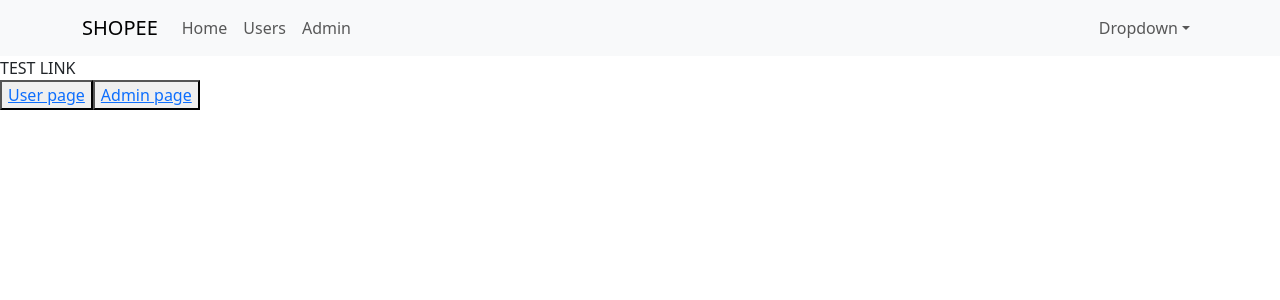
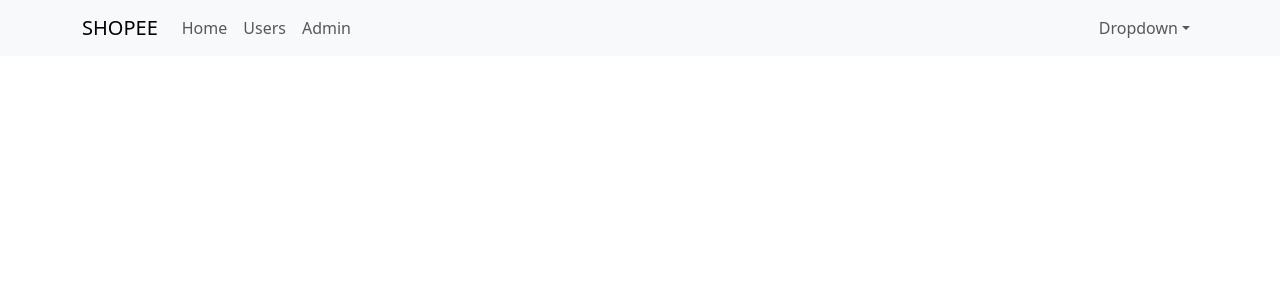
Before and after one commit to Khan9Tran/demo-react, a React (Vite) app: page / in a window 1280 px wide. Shown: the top 300 px of the page. Built offline with nearby package versions, Linux system fonts and the light colour scheme.

Commit message:
nested route

```diff
--- a/src/App.jsx
+++ b/src/App.jsx
@@ -1,20 +1,17 @@
 import './App.scss'
 import Header from './components/Header/Header'
-import { Link } from 'react-router-dom'
+import { Outlet, Link } from 'react-router-dom'
 function App() {
   return (
-    <div className="App-container">
-      <Header />
-      <div>
-        TEST LINK
+    <div className="app-container">
+      <div className='header-container'>
+        <Header/>
       </div>
-      <div>
-        <button>
-          <Link to={'/users'}>User page</Link>
-        </button>
-        <button>
-          <Link to={'/admins'}>Admin page</Link>
-        </button>
+      <div className='main-container'>
+        <div className='side-nav-container'></div>
+        <div className='content-container'>
+          <Outlet/>
+        </div>
       </div>
     </div>
   )
--- a/src/main.jsx
+++ b/src/main.jsx
@@ -17,9 +17,10 @@ ReactDOM.createRoot(document.getElementById('root')).render(
     {/* <React.StrictMode> */}
       <BrowserRouter>
         <Routes>
-          <Route path="/" element={<App />} />
-          <Route path="users" element={<User />} />
-          <Route path="admins" element={<Admin />} />
+          <Route path="/" element={<App />}>
+            <Route path="users" element={<User />} />
+            <Route path="admins" element={<Admin />} />
+          </Route>
         </Routes>
       </BrowserRouter>
     {/* </React.StrictMode> */}
```
